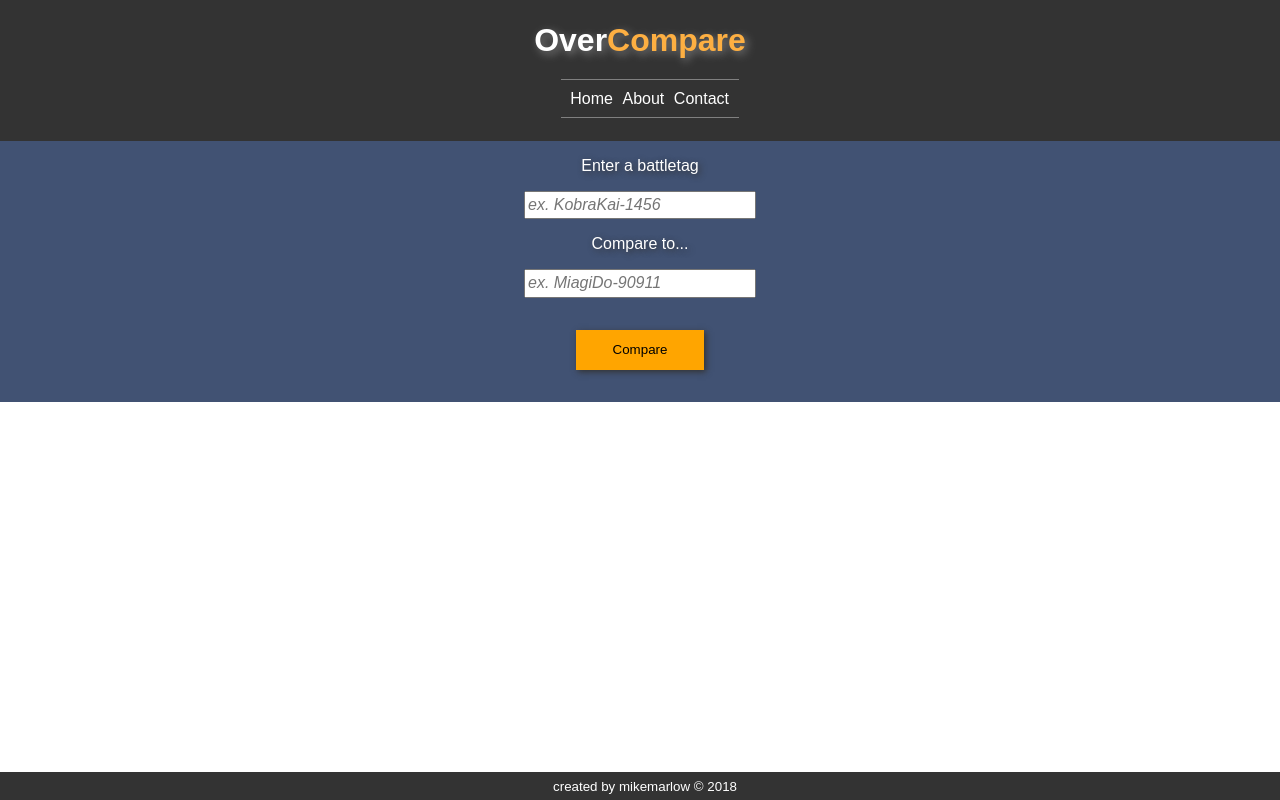
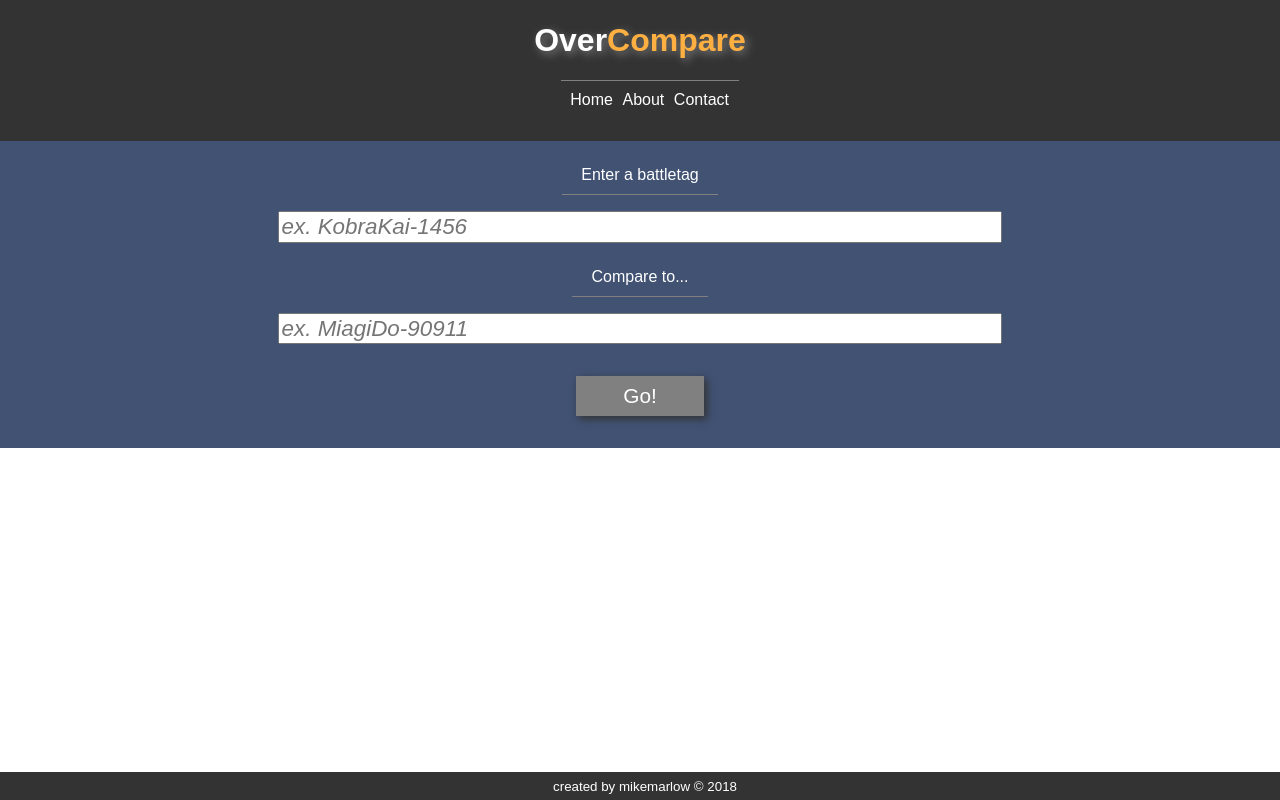
Before and after one commit to Vision-X/OverCompare-FrontEnd, a React (Create React App) app: page / in a window 1280 px wide. Built offline with nearby package versions, Linux system fonts and the light colour scheme.

Commit message:
adds style adjustments, input field error handling, and for in comparisons for comparing matches of the two objects

```diff
--- a/src/App.css
+++ b/src/App.css
@@ -33,6 +33,10 @@
   text-align: center;
 }
 
+.App section {
+  background-color: #415273;
+}
+
 .App Header {
   align-items: center;
   background-color: #333333;
@@ -57,8 +61,8 @@ Header nav ul {
   display: flex;
   justify-content: space-between;
   list-style: none;
-  max-height: 50%;
-  border-bottom: 1px solid gray;
+  /* max-height: 50%; */
+  /* border-bottom: 1px solid gray; */
   border-top: 1px solid gray;
   padding: .6rem;
   width: 100%;
@@ -75,7 +79,11 @@ Header nav ul li:hover {
 }
 
 .input-form {
-  background-color: #415273;
+  /* background-color: #415273; */
+  /* max-height: 70vh; */
+  /* height: 350px; */
+  /* THIS COULD NEED ADJUSTMENTS */
+  max-width: 100%;
 }
 
 #add-player {
@@ -86,24 +94,31 @@ Header nav ul li:hover {
   align-items: center;
   display: flex;
   flex-direction: column;
-  max-width: 100%;
+  width: 100%;
 }
 
 .input-form input[type="text"] {
   /* border: 2px solid #25BEFC; */
-  font-size: 1rem;
-  height: 1.4rem;
+  color: black;
+  font-size: 1.4rem;
+  height: 1.6rem;
   margin: 1rem 0;
-  width: 14rem;
+  min-width: 80%;
 }
 
 input[type="submit"] {
   background-color: orange;
   border: none;
-  box-shadow: 2px 2px 6px #333333;
+  box-shadow: 3px 3px 8px #333333;
+  color: white;
+  font-size: 1.3rem;
   height: 2.5rem;
   margin: 1rem auto;
   width: 8rem;
+}
+
+input[type="submit"]:disabled {
+  background-color: gray;
 }
 
 input[placeholder] {
@@ -112,8 +127,11 @@ input[placeholder] {
 }
 
 .input-form label {
+  /* border-top: 1px solid gray; */
+  border-bottom: 1px solid gray;
   color: white;
-  text-shadow: 2px 2px 6px #333333;
+  padding: 0.6rem 1.2rem;
+  /* text-shadow: 2px 2px 6px #333333; */
 }
 
 #add-player {
--- a/src/App.js
+++ b/src/App.js
@@ -17,34 +17,59 @@ class App extends Component {
       player2: ''
     }
     this.handleChange = this.handleChange.bind(this);
+    this.handleSubmit = this.handleSubmit.bind(this);
   }
+
+  get buttonEnabled() {
+    return (this.state.player1.length >= 5 && this.state.player2.length >= 5)
+  }
+
+  get dataIsThere() {
+    if (this.state.player1.length > 0 && this.state.player2.length > 0) {
+      return true
+    } else {
+      return false;
+    }
+  }
+
+  findMatches = () => {
+      let comp1 = this.state.compare1[0].stats.competitive;
+      let comp2 = this.state.compare2[0].stats.competitive;
+      for (let character in comp1) {
+        if (comp2.hasOwnProperty(character)) {
+          console.log(character, comp1[character], "comp1");
+          console.log(character, comp2[character], "comp2");
+        }
+      }
+    }
 
   fetchFirstPlayer() {
     let player1 = this.state.player1;
     if (player1.length > 1) {
     let apiURL1 = 'https://owapi.net/api/v3/u/' + player1 + '/heroes';
-    let dataGrab2 = (response) => {
-      this.setState({compare1: response.us.heroes});
+    let dataGrab1 = (response) => {
+      this.setState({compare1: [response.us.heroes]});
       console.log(this.state.compare1, "compare1");
     };
     return fetch(apiURL1)
     .then(response => response.json())
-    .then(dataGrab2)
+    .then(dataGrab1)
     .catch()
     }
   }
+
 
   fetchSecondPlayer() {
     let player2 = this.state.player2;
     if (player2.length > 1) {
       let apiURL2 = 'https://owapi.net/api/v3/u/' + player2 + '/heroes';
-      let dataGrab1 = (response) => {
-        this.setState({compare2: response.us.heroes});
+      let dataGrab2 = (response) => {
+        this.setState({compare2: [response.us.heroes]});
         console.log(this.state.compare2, "compare2");
       };
       return fetch(apiURL2)
       .then(response => response.json())
-      .then(dataGrab1)
+      .then(dataGrab2)
       .catch()
     }
   }
@@ -52,34 +77,46 @@ class App extends Component {
   handleChange(event) {
     let targetField = event.target.name;
     if (targetField === 'player1') {
-      this.setState({player1: event.target.value})
-      console.log(this.state.player1, "player1");
+      if (/^[aA-zZ0-9-]+$/g.test(event.target.value)) {
+        this.setState({player1: event.target.value})
+      } else {
+        alert('INVALID FORMAT: Only use letters, separated by -, followed by numbers')
+      }
     } else if (targetField === 'player2') {
-      this.setState({player2: event.target.value})
-      console.log(this.state.player2, "player2");
+      if (/^[aA-zZ0-9-]+$/g.test(event.target.value)) {
+        this.setState({player2: event.target.value})
+      } else {
+        alert('INVALID FORMAT: Only use letters, separated by -, followed by numbers')
+      }
     }
   }
 
   handleSubmit = (event) => {
     event.preventDefault();
-    console.log("submit occured");
-    this.fetchFirstPlayer().then(() => {
-      setTimeout(() => this.fetchSecondPlayer(), 1100)
-    })
+    if (this.state.player1.length > 5 && this.state.player2.length > 5) {
+      console.log("submit occured");
+      event.target.reset();
+      this.fetchFirstPlayer().then(() => {
+        setTimeout(() => {
+          this.fetchSecondPlayer().then(this.findMatches)
+        }, 1100)
+      })
+    }
   }
 
+  componentWillMount() {
+
+  }
 
   componentDidMount() {
-    // this.fetchFirstPlayer().then(() => {
-    //   setTimeout(() => this.fetchSecondPlayer(), 1100)
-    // })
+
   }
 
   render() {
     return (
       <div className="App">
         <Header />
-        <InputForm handleChange={this.handleChange} handleSubmit={this.handleSubmit} />
+        <InputForm data1={this.findMatches} data2={this.state.compare2} disabled={!this.buttonEnabled} handleChange={this.handleChange} handleSubmit={this.handleSubmit} />
         <AddPlayer />
         <Compare />
         <Footer />
--- a/src/InputForm.jsx
+++ b/src/InputForm.jsx
@@ -3,13 +3,14 @@ import React, { Component } from 'react';
 class InputForm extends Component {
   render() {
     return (
-      <section onSubmit={this.props.handleSubmit} className="input-form">
+      <section className="input-form">
         <form onSubmit={this.props.handleSubmit}>
+          {this.findMatches}
           <label>Enter a battletag</label>
-          <input onChange={this.props.handleChange} id="input-name" name="player1" type="text" placeholder="ex. KobraKai-1456"/>
+          <input onChange={this.props.handleChange} id="input-name" name="player1" ref="player1 "type="text" placeholder="ex. KobraKai-1456"/>
           <label>Compare to...</label>
-          <input onChange={this.props.handleChange} id="compare-to" name="player2" type="text" placeholder="ex. MiagiDo-90911"/>
-          <input id="submit" type="submit" value="Compare" />
+          <input onChange={this.props.handleChange} id="compare-to" name="player2" ref="player2" type="text" placeholder="ex. MiagiDo-90911"/>
+          <input id="submit" type="submit" name="submit" value="Go!" disabled={this.props.disabled} toggle={this.props.buttonEnableToggle} />
         </form>
       </section>
     )
```
